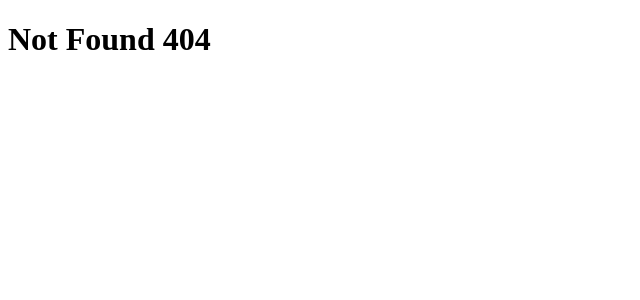
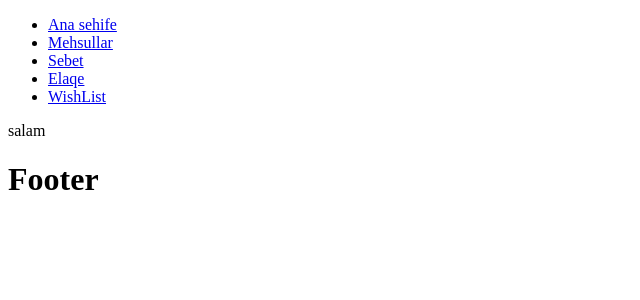
Before and after one commit to aytekin789/Final-Project, a React (Vite) app in the folder Dual Mebel/FRONTEND/: page /wishList in a window 1280 px wide. Before the commit this address had no page. Shown: the top 300 px of the page, without its empty margins (0-640 px from the left). Built offline with nearby package versions, Linux system fonts and the light colour scheme.

Commit message:
added wishlist page

```diff
--- a/Dual Mebel/FRONTEND/src/App.jsx
+++ b/Dual Mebel/FRONTEND/src/App.jsx
@@ -4,7 +4,7 @@ import Home from "./pages/home/Home";
 import Product from "./pages/products/Product";
 import Basket from "./pages/basket/Basket";
 import Contact from "./pages/contact/Contact";
-
+import Wishlist from "./pages/wishlist/Wishlist";
 export default function App() {
   return (
     <BrowserRouter>
@@ -14,6 +14,7 @@ export default function App() {
           <Route path="products" element={<Product />} />
           <Route path="basket" element={<Basket />} />
           <Route path="contact" element={<Contact />} />
+          <Route path="wishList" element={<Wishlist />} />
         </Route>
           <Route path="*" element={<h1>Not Found 404</h1>} />
       </Routes>
--- a/Dual Mebel/FRONTEND/src/layout/navbar/Navbar.jsx
+++ b/Dual Mebel/FRONTEND/src/layout/navbar/Navbar.jsx
@@ -9,6 +9,7 @@ const Navbar = () => {
             <li> <Link to="/products" >Mehsullar</Link></li>
             <li> <Link to="/basket" >Sebet</Link></li>
             <li> <Link to="/contact" >Elaqe</Link></li>
+            <li> <Link to="/wishList" >WishList</Link></li>
         </ul>
     </nav>
   )
--- a/Dual Mebel/FRONTEND/src/pages/wishlist/Wishlist.jsx
+++ b/Dual Mebel/FRONTEND/src/pages/wishlist/Wishlist.jsx
@@ -0,0 +1,12 @@
+import React from 'react'
+
+const Wishlist = () => {
+  return (
+    <div>
+      salam
+
+    </div>
+  )
+}
+
+export default Wishlist
```
